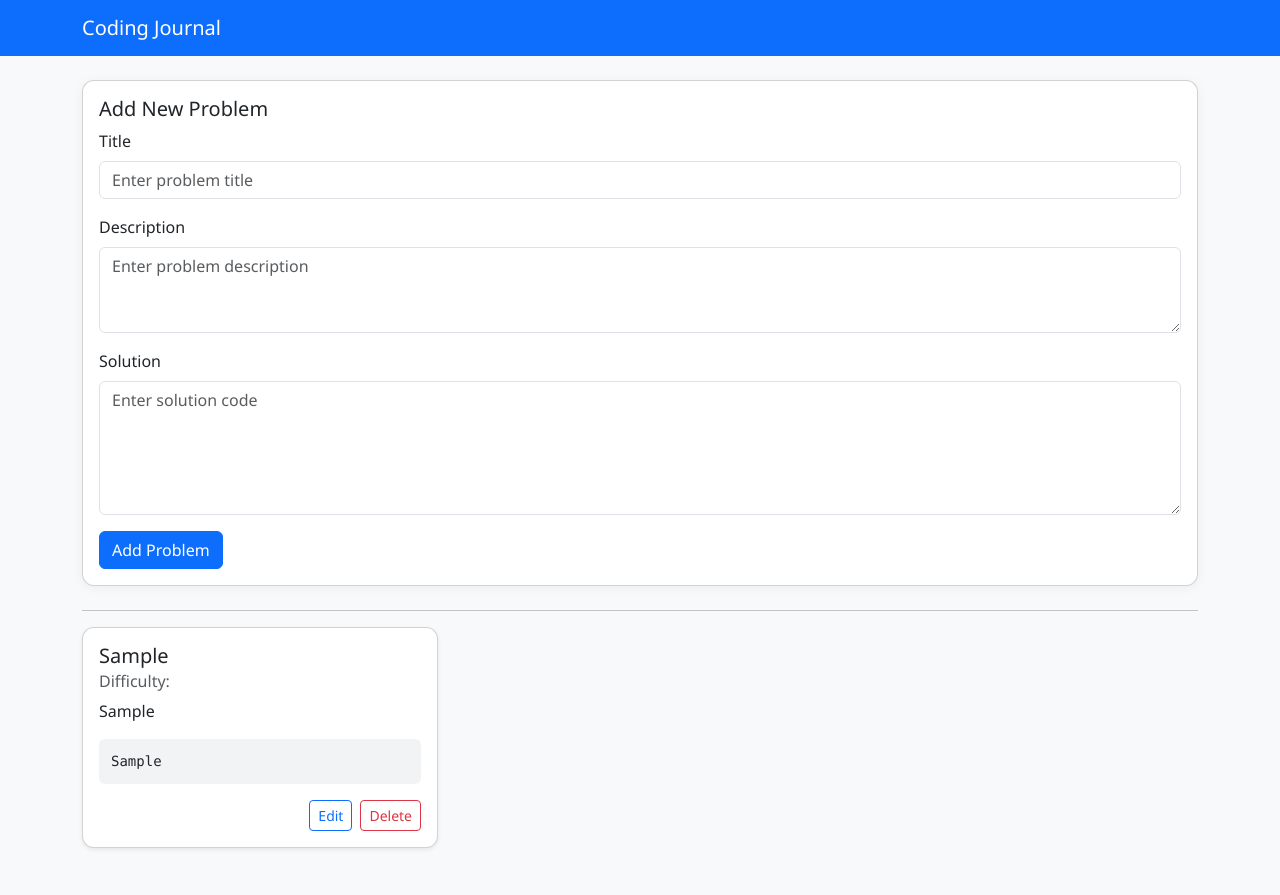
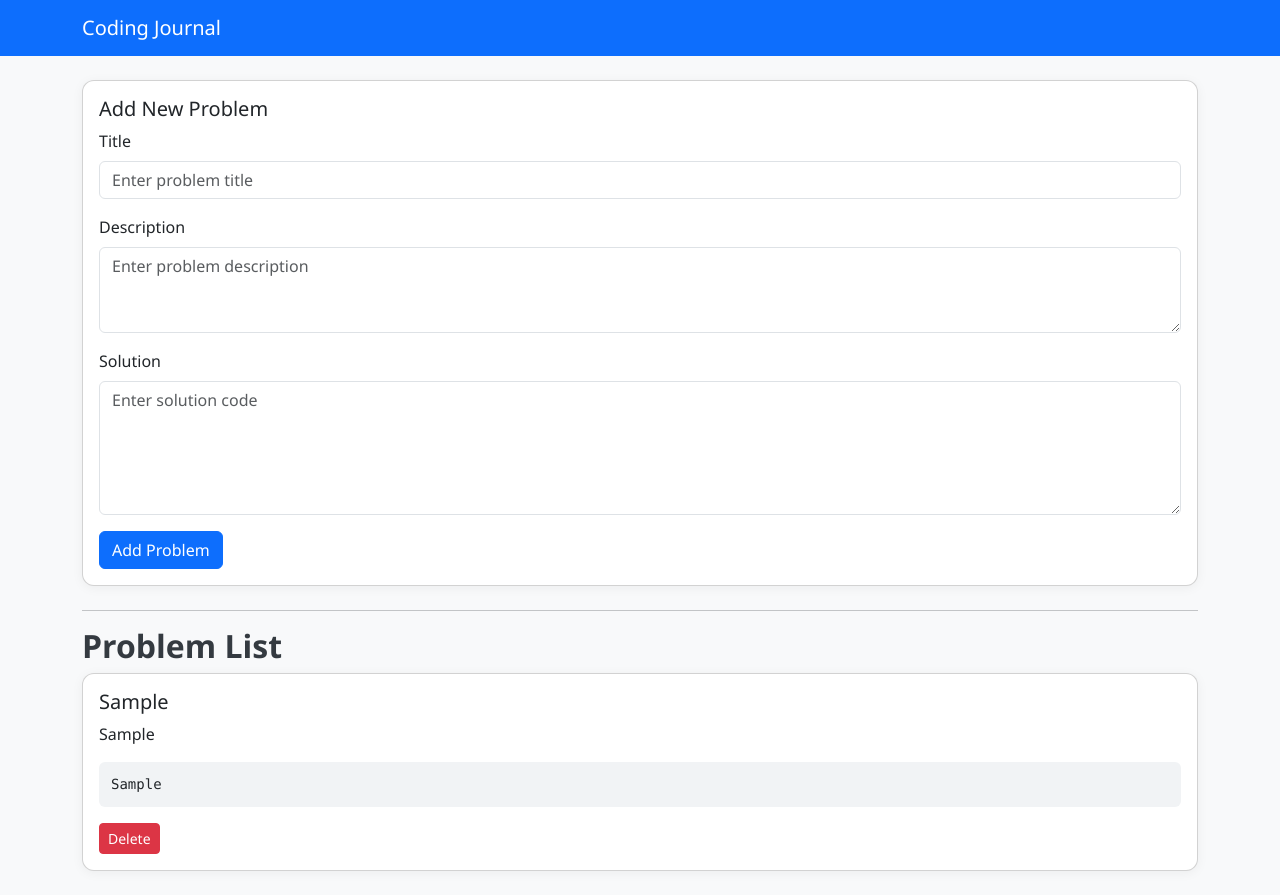
Before and after one commit to VyshnaviVunnamatla/Coding-Journel, a React (Create React App) app in the folder frontend/: page / in a window 1280 px wide. Both pictures are taken after typing "Sample", "Sample", "Sample" into the empty fields and a click on the button "Add Problem". Before the commit the page ends 872 px from the top, so only its background shows below. Built offline with nearby package versions, Linux system fonts and the light colour scheme.

Commit message:
Update ProblemList.js

```diff
--- a/frontend/src/components/ProblemList.js
+++ b/frontend/src/components/ProblemList.js
@@ -1,45 +1,26 @@
 import React from 'react';
-import { Card, Button, Row, Col } from 'react-bootstrap';
+import { Card, Button } from 'react-bootstrap';
 
-const ProblemList = ({ problems, handleEditClick, handleDelete }) => {
+function ProblemList({ problems, onDeleteProblem }) {
+  if (problems.length === 0) return <p>No problems added yet.</p>;
+
   return (
-    <Row xs={1} md={2} lg={3} className="g-4">
-      {problems.map((p) => (
-        <Col key={p._id}>
-          <Card className="shadow-sm h-100">
-            <Card.Body>
-              <Card.Title className="card-title">{p.title}</Card.Title>
-              <Card.Subtitle className="mb-2 text-muted">
-                Difficulty: {p.difficulty}
-              </Card.Subtitle>
-              <Card.Text>
-                {p.description.length > 100
-                  ? p.description.substring(0, 100) + '...'
-                  : p.description}
-              </Card.Text>
-              <pre>{p.solution.substring(0, 150)}{p.solution.length > 150 ? '...' : ''}</pre>
-              <div className="d-flex justify-content-end gap-2 mt-3">
-                <Button
-                  variant="outline-primary"
-                  size="sm"
-                  onClick={() => handleEditClick(p)}
-                >
-                  Edit
-                </Button>
-                <Button
-                  variant="outline-danger"
-                  size="sm"
-                  onClick={() => handleDelete(p._id)}
-                >
-                  Delete
-                </Button>
-              </div>
-            </Card.Body>
-          </Card>
-        </Col>
+    <>
+      <h2>Problem List</h2>
+      {problems.map((problem) => (
+        <Card className="mb-3" key={problem.id}>
+          <Card.Body>
+            <Card.Title>{problem.title}</Card.Title>
+            <Card.Text>{problem.description}</Card.Text>
+            <pre>{problem.solution}</pre>
+            <Button variant="danger" size="sm" onClick={() => onDeleteProblem(problem.id)}>
+              Delete
+            </Button>
+          </Card.Body>
+        </Card>
       ))}
-    </Row>
+    </>
   );
-};
+}
 
 export default ProblemList;
```
